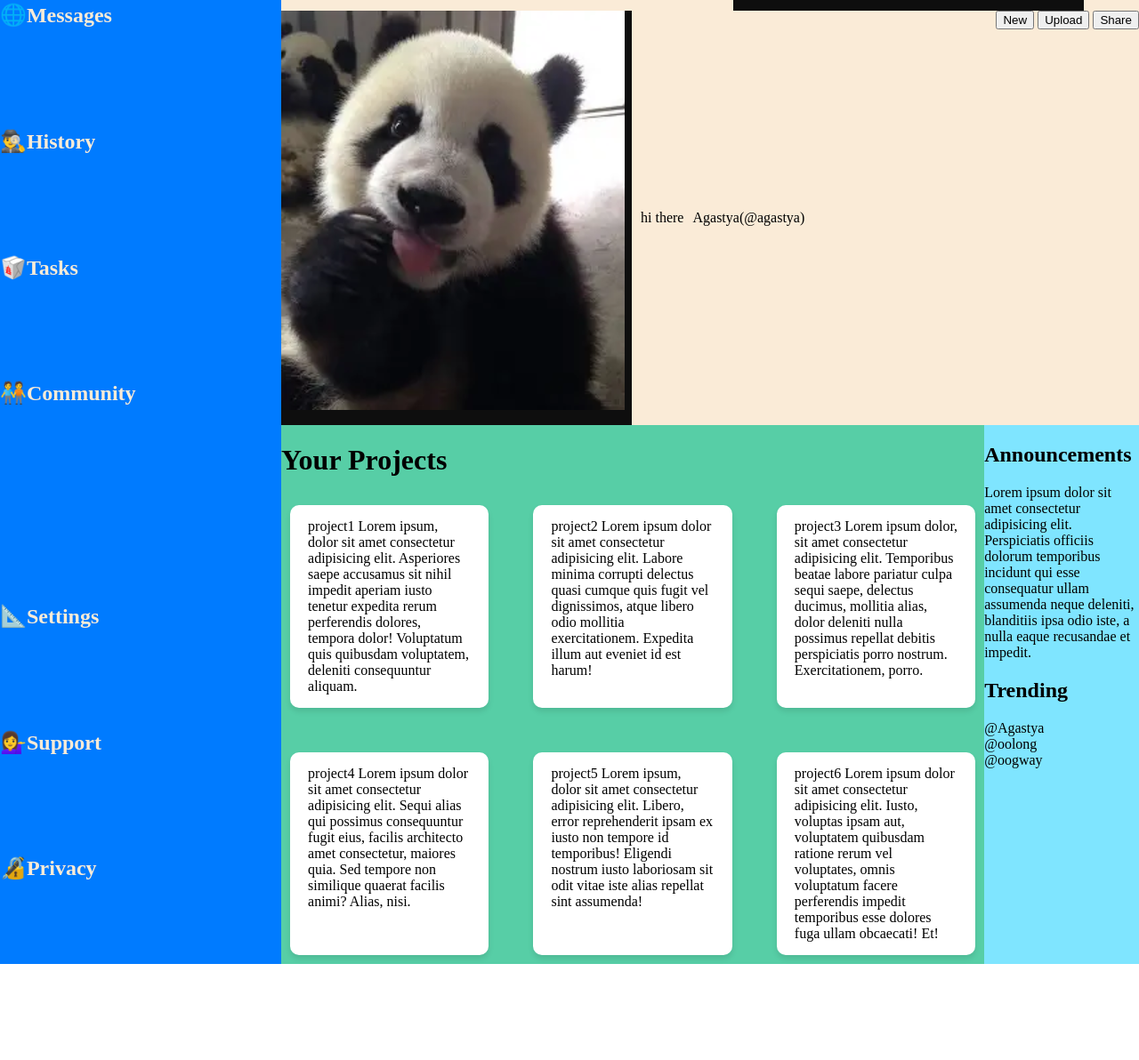
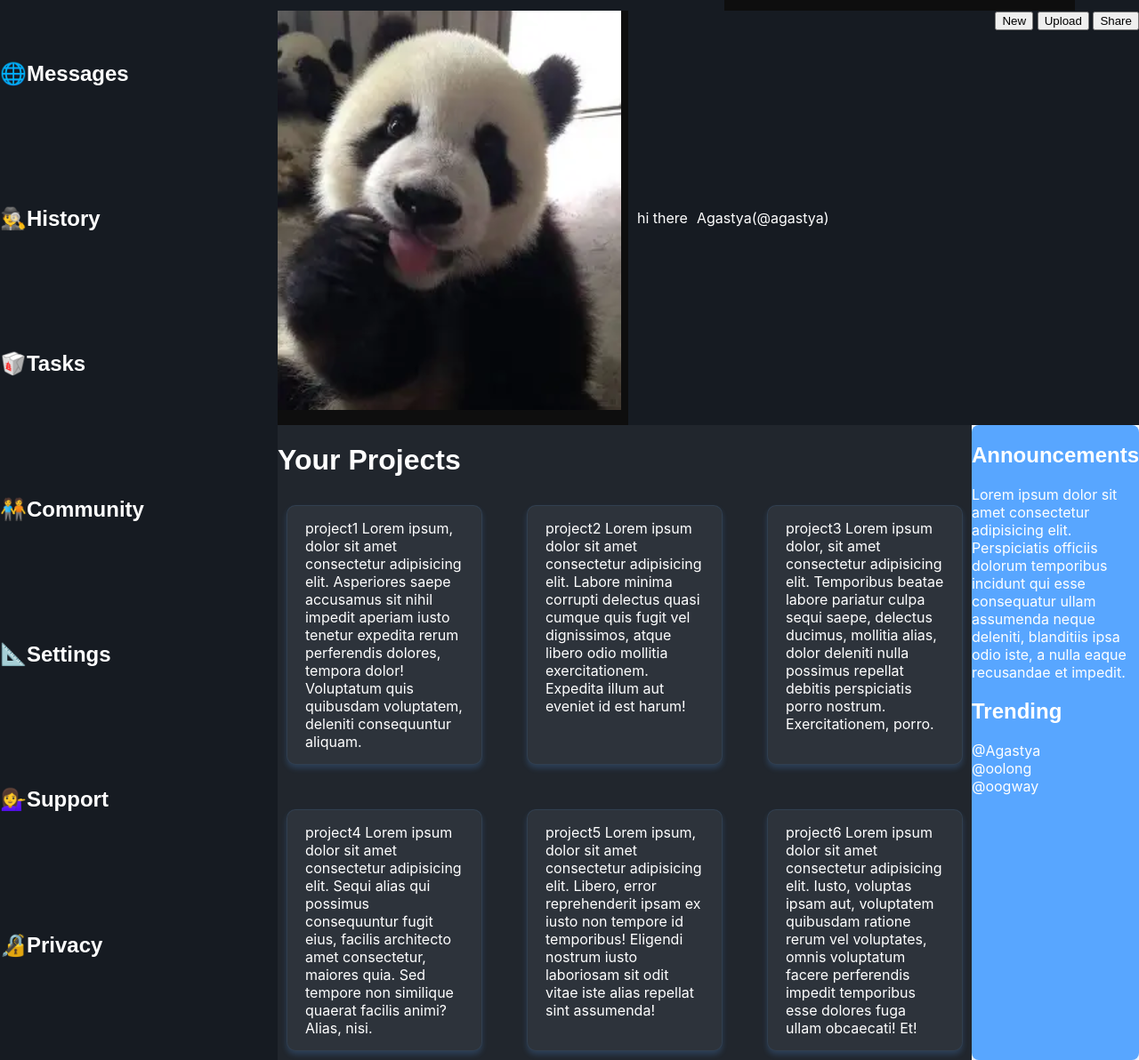
Before and after one commit to Agastyasourcecodes/Admin_Dashboard, a plain HTML site: page Frontend/index.html in a window 1280 px wide. Shown: the part 454-1646 px from the top of the page at 89% size. Before the commit the page ends 1538 px from the top, so only its background shows below. Drawn offline with Linux system fonts and the light colour scheme; files whose address does not match are found by name.

Commit message:
added futuristic color scheme

```diff
--- a/Frontend/style.css
+++ b/Frontend/style.css
@@ -9,20 +9,18 @@
     display: grid;
     grid-column: 1;
     grid-row: 1/3;
-    background-color: rgb(0, 123, 255);
-    color: rgb(250, 235, 215);
 
 }
 
 .main-content {
-    background-color: rgb(87, 206, 166);
+
     grid-column: 2;
     grid-row: 2;
 
 }
 
 .header {
-    background-color: antiquewhite;
+
     grid-column: 2/4;
     grid-row: 1;
 
@@ -76,7 +74,7 @@
 }
 
 .right{
-    background-color: rgb(127, 229, 255);
+
     align-items: center;
     justify-content: center;
 }
@@ -84,3 +82,65 @@ body{
     margin:0;
     padding:0;
 }
+
+/* Sidebar and Header */
+.sidebar, .header {
+    background-color: #161B22; /* Nebula Shadow */
+    backdrop-filter: blur(8px);
+    border: none; /* Removed blue line */
+}
+
+/* Main Content */
+.main-content {
+    background-color: #21262D; /* Galaxy Core */
+    backdrop-filter: blur(6px);
+}
+
+/* Card Backgrounds */
+.projects div {
+    background-color: #2D333B; /* Stellar Dust */
+    color: #C9D1D9; /* Text Color */
+    box-shadow: 0 4px 6px rgba(88, 166, 255, 0.2);
+    border: 1px solid rgba(88, 166, 255, 0.1);
+    backdrop-filter: blur(6px);
+}
+
+/* Card Hover Effect */
+.projects div:hover {
+    box-shadow: 0 8px 12px rgba(88, 166, 255, 0.4);
+    transform: translateY(-5px);
+}
+
+/* Right Section */
+.right {
+    background-color: #58A6FF; /* Cosmic Blue */
+    color: #0D1117; /* Deep Space */
+    border-radius: 8px;
+    box-shadow: 0 4px 12px rgba(88, 166, 255, 0.3);
+}
+
+/* Accent Elements */
+a, .btn, .highlight {
+    color: #58A6FF; /* Cosmic Blue */
+    text-decoration: none;
+}
+
+a:hover, .btn:hover, .highlight:hover {
+    color: #79C0FF; /* Starlight */
+}
+/* Make all text white */
+body, .sidebar, .header, .main-content, .projects div, .right, a, p, h1, h2, h3, h4, h5, h6, span, li {
+    color: #FFFFFF !important;
+}
+/* Base font for body text */
+body, .sidebar, .main-content, .projects div, .right {
+    font-family: 'Inter', 'Roboto', sans-serif;
+}
+
+/* Headers / Titles (optional futuristic accent) */
+h1, h2, h3, h4, h5, h6 {
+    font-family: 'Orbitron', 'Exo 2', sans-serif;
+}
+svg{
+    color:white
+}
```
Also changed, not shown: Frontend/index.html (+1 -1 lines).
